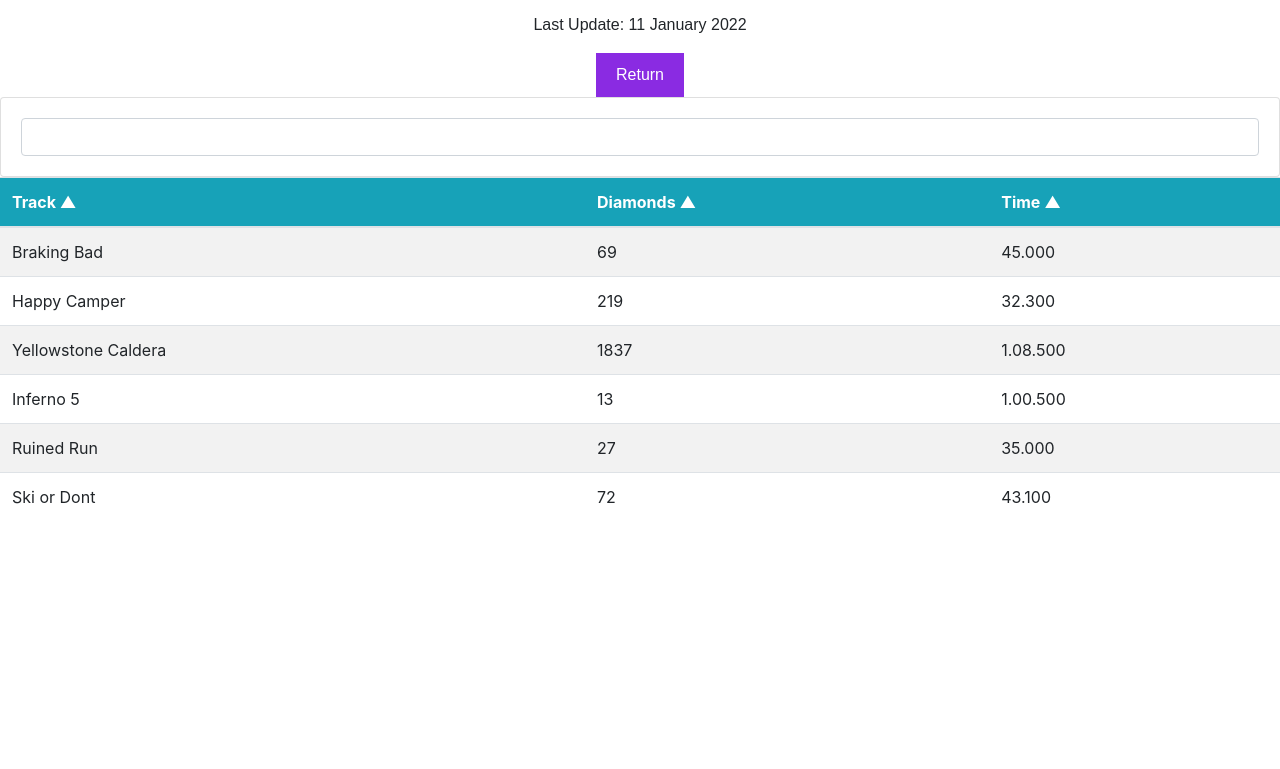
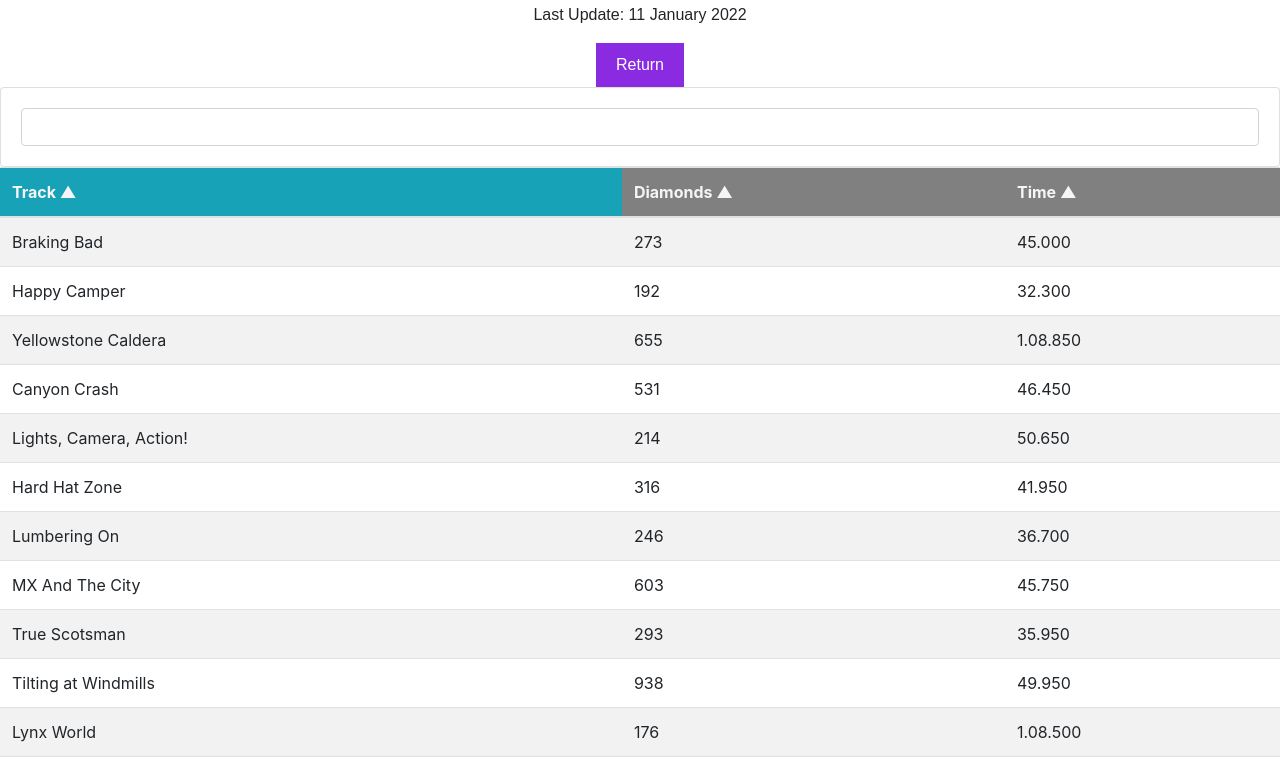
Before and after one commit to Loken147/trials-data, a plain HTML site: page medals.html in a window 1280 px wide. Shown: the part 83-852 px from the top of the page. Before the commit the page ends 800 px from the top, so only its background shows below. Drawn offline with nearby package versions, Linux system fonts and the light colour scheme.

Commit message:
Added more tracks
1

```diff
--- a/medals.html
+++ b/medals.html
@@ -10,7 +10,7 @@
 <body>
 
     <div id="divOne">
-        <h1 style="color:gray">Trials Medals</h1>
+        <h2 style="color:gray">Trials Medals</h2>
         <p>List of all diamonds on every track in the game. Use the search bar if you want too find a track quickly. You can use the filters aswell.</p>
         <p>Last Update: 11 January 2022</p>
         <a id="returnButton" href="index.html">Return</a>
@@ -22,8 +22,11 @@
 <style>
     th{
         cursor: pointer;
-        color:#fff;
-            }
+        color:whitesmoke;
+        background-color: gray;
+    }
+
+
 </style>
 
 <div class="row">
@@ -49,12 +52,22 @@
 
 <script>
 var myArray = [
-    {'track':'Braking Bad', 'diamonds':'69', 'time':'45.000'},
-    {'track':'Happy Camper', 'diamonds':'219', 'time':'32.300'},
-    {'track':'Yellowstone Caldera', 'diamonds':'1837', 'time':'1.08.500'},
-    {'track':'Inferno 5', 'diamonds':'13', 'time':'1.00.500'},
-    {'track':'Ruined Run', 'diamonds':'27', 'time':'35.000'},
-    {'track':'Ski or Dont', 'diamonds':'72', 'time':'43.100'},
+    {'track':'Braking Bad', 'diamonds':'273', 'time':'45.000'},
+    {'track':'Happy Camper', 'diamonds':'192', 'time':'32.300'},
+    {'track':'Yellowstone Caldera', 'diamonds':'655', 'time':'1.08.850'},
+    {'track':'Canyon Crash', 'diamonds':'531', 'time':'46.450'},
+    {'track':'Lights, Camera, Action!', 'diamonds':'214', 'time':'50.650'},
+    {'track':'Hard Hat Zone', 'diamonds':'316', 'time':'41.950'},
+    {'track':'Lumbering On', 'diamonds':'246', 'time':'36.700'},
+    {'track':'MX And The City', 'diamonds':'603', 'time':'45.750'},
+    {'track':'True Scotsman', 'diamonds':'293', 'time':'35.950'},
+    {'track':'Tilting at Windmills', 'diamonds':'938', 'time':'49.950'},
+    {'track':'Lynx World', 'diamonds':'176', 'time':'1.08.500'},
+    {'track':'El Tomate', 'diamonds':'666', 'time':'44.650'},
+    {'track':'Medieval Flair', 'diamonds':'206', 'time':'54.500'},
+    {'track':'Below Bucharest', 'diamonds':'243', 'time':'47.600'},
+    {'track':'The Flying Finn', 'diamonds':'321', 'time':'45.000'},
+    {'track':'Nyet Problem', 'diamonds':'658', 'time':'47.800'},
 ]
 
 
```
Also changed, not shown: index.html (+0 -1 lines).
